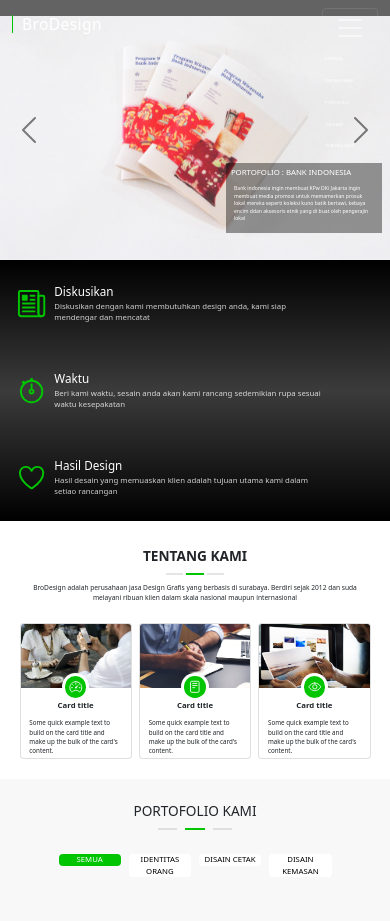
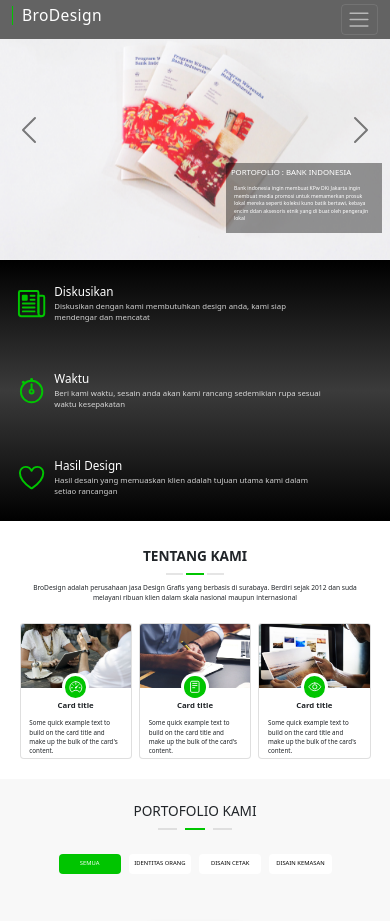
Before and after one commit to lagibelajarya/lksProject, a plain HTML site: page index.html in a window 390 px wide. Shown: the top 921 px of the page. Drawn offline with nearby package versions, Linux system fonts and the light colour scheme; grey boxes are pictures that could not be loaded.

Commit message:
update project

```diff
--- a/index.html
+++ b/index.html
@@ -15,8 +15,8 @@
 
       <div class="" id="container-beranda">
         <!-- navbar -->
-        <nav class="navbar navbar-expand-lg navbar-dark d-flex align-items-center fixed-top" id="myNavbar">
-          <div class="container-fluid d-flex align-items-center ">
+        <nav class="navbar navbar-expand-lg navbar-dark fixed-top p-0 " id="myNavbar">
+          <div class="container-fluid h-100" >
              <div class="logo ">
               <h1>&nbsp; BroDesign</h1>
             </div>
--- a/style/css/responsive.css
+++ b/style/css/responsive.css
@@ -1,15 +1,11 @@
 @media screen and (max-width:768px){
     #myNavbar{
-        /* height: 8vw; */
+        height: 8vw;
         width: 100vw;
     }
     #myNavbar .logo{
        justify-self: start;
     }
-    #myNavbar .collapse{
-        display: flex;
-    }
-
 
     .text-bank {
       width: 40%;
@@ -141,19 +137,29 @@ width: 150%;
 @media screen and (max-width:576px){
 
 #myNavbar{
-    height: 1vw;
+    height: 10vw;background-color: #636363;
 }
 #myNavbar .container-fluid{
     height: 5vw;
 }
 #myNavbar .navbar-brand .logo h1{
     font-size: 3vw;
-    margin: 0;
+}
+#myNavbar .navbar-toggler{
+  height: 80%;
+  width: 10%;
+  padding: 1%;
+  display: flex;
+  align-items: center;
+  justify-content: center;
+}
+#myNavbar .navbar-toggler-icon{
+  height: 80%;
+  width: 90%;
 }
 
 .iklan-container{
     flex-direction: column;
-
     background: linear-gradient(#000,rgba(59,59,59),#000);
 }
 
@@ -234,8 +240,8 @@ width: 150%;
     width: 70%;
   }
   .portofolio-container .portofolio-button-container .btn {
-    height: 4vw;
-    font-size: 1.5vw;
+    height: 5vw !important;
+    font-size: 1.5vw !important;
   }
   .portofolio-card-container{
       gap: 3% !important;
--- a/style/css/style.css
+++ b/style/css/style.css
@@ -12,8 +12,12 @@ body{
 }
 #myNavbar {
   background-color: #636363;
+  height: 5vw  ;
+}
+#myNavbar .container-fluid{
+  background-color: #636363;
+}
 
-}
 #myNavbar .nav-link {
   font-size: 1vw;
   font-weight: 500;
```
